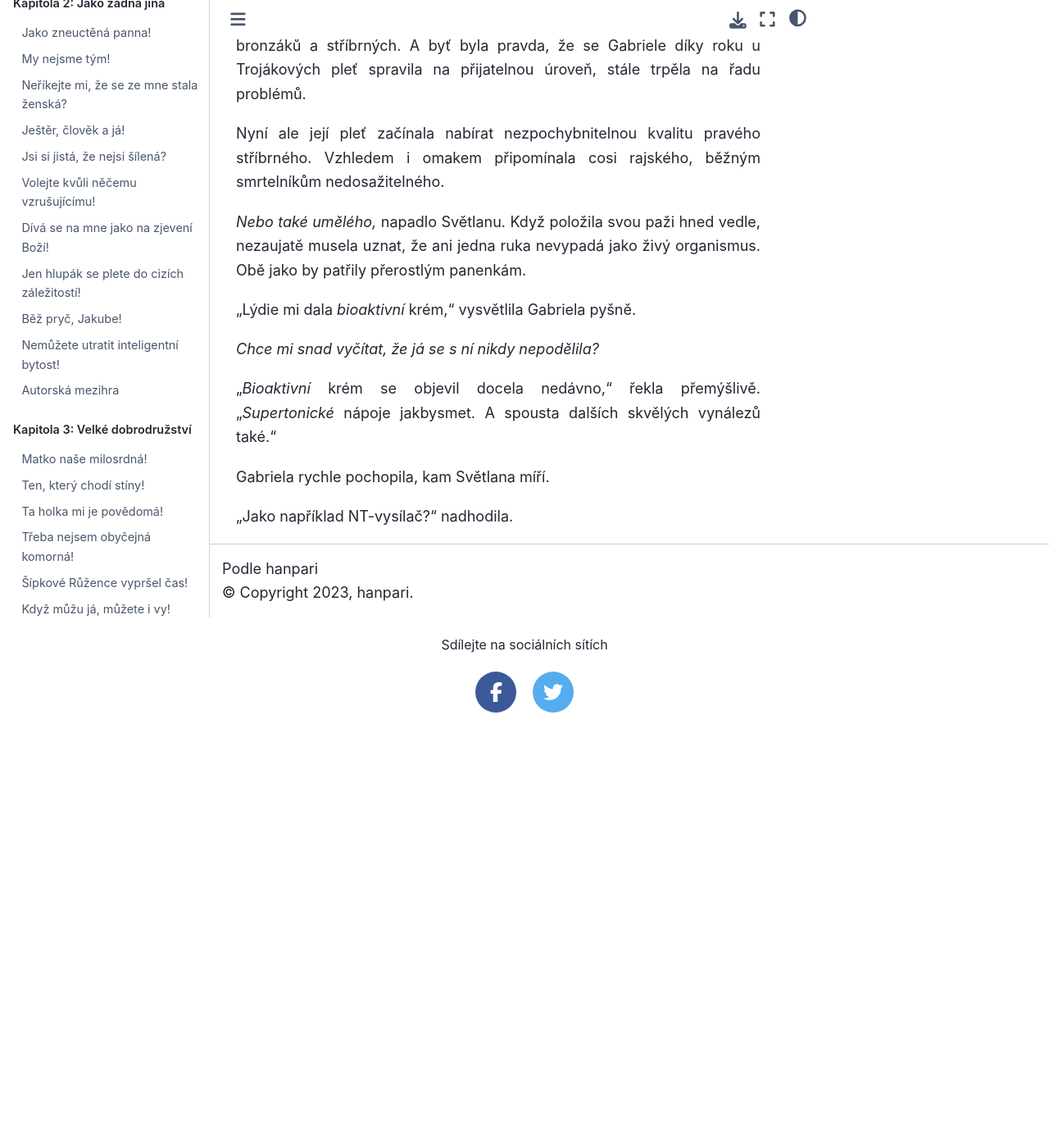
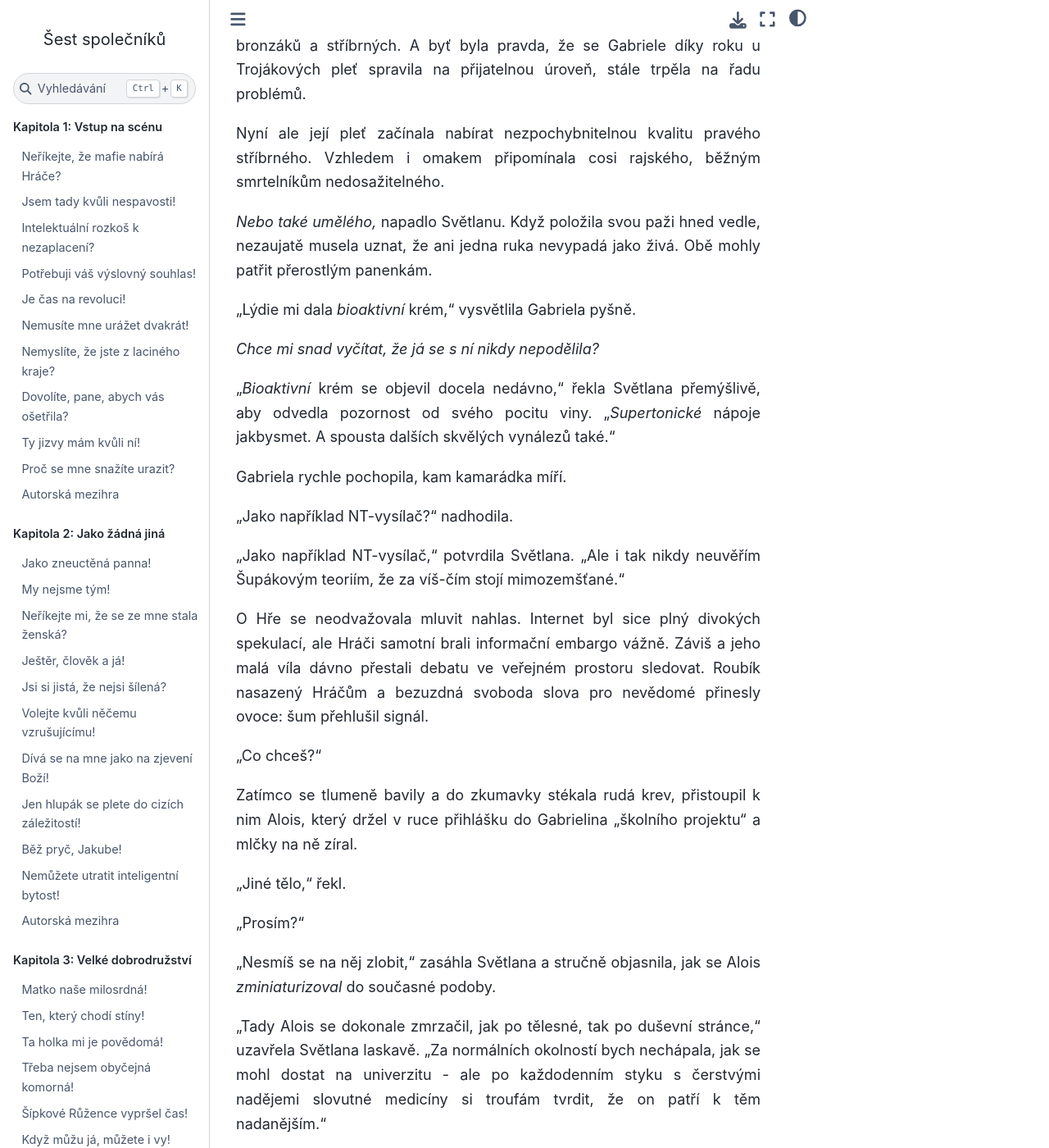
Before and after one commit to hanpari/sest-spolecniku, a Sphinx documentation site: the page built from source/sest_spolecniku/009-herecke-etudy/06.md, in a window 1280 px wide and 1400 px high, scrolled down 3957 px. Shown: the whole window at 82% size. Built offline with Sphinx 7.4.7 and the Sphinx Book theme 1.1.4, drawn with Linux system fonts in a browser that asks for light colours; pages that are not in the unit, such as notebooks, are missing from menus; before the commit the page ends 4826 px from its top, so only the background shows below that; some of the changed text lies outside the part shown.

Commit message:
Diskretni

```diff
--- a/source/sest_spolecniku/009-herecke-etudy/06.md
+++ b/source/sest_spolecniku/009-herecke-etudy/06.md
@@ -98,14 +98,40 @@
 
 Nyní ale její pleť začínala nabírat nezpochybnitelnou kvalitu pravého stříbrného. Vzhledem i omakem připomínala cosi rajského, běžným smrtelníkům nedosažitelného.
 
-*Nebo také umělého,* napadlo Světlanu. Když položila svou paži hned vedle, nezaujatě musela uznat, že ani jedna ruka nevypadá jako živý organismus. Obě jako by patřily přerostlým panenkám.
+*Nebo také umělého,* napadlo Světlanu. Když položila svou paži hned vedle, nezaujatě musela uznat, že ani jedna ruka nevypadá jako živá. Obě mohly patřit přerostlým panenkám.
 
 "Lýdie mi dala *bioaktivní* krém," vysvětlila Gabriela pyšně.
 
 *Chce mi snad vyčítat, že já se s ní nikdy nepodělila?*
 
-"*Bioaktivní* krém se objevil docela nedávno," řekla přemýšlivě. "*Supertonické* nápoje jakbysmet. A spousta dalších skvělých vynálezů také."
+"*Bioaktivní* krém se objevil docela nedávno," řekla Světlana přemýšlivě, aby odvedla pozornost od svého pocitu viny. "*Supertonické* nápoje jakbysmet. A spousta dalších skvělých vynálezů také."
 
-Gabriela rychle pochopila, kam Světlana míří.
+Gabriela rychle pochopila, kam kamarádka míří.
 
 "Jako například NT-vysílač?" nadhodila.
+
+"Jako například NT-vysílač," potvrdila Světlana. "Ale i tak nikdy neuvěřím Šupákovým teoriím, že za víš-čím stojí mimozemšťané."
+
+O Hře se neodvažovala mluvit nahlas. Internet byl sice plný divokých spekulací, ale Hráči samotní brali informační embargo vážně. Záviš a jeho malá víla dávno přestali debatu ve veřejném prostoru sledovat. Roubík nasazený Hráčům a bezuzdná svoboda slova pro nevědomé přinesly ovoce:  šum přehlušil signál.
+
+"Co chceš?"
+
+Zatímco se tlumeně bavily a do zkumavky stékala rudá krev, přistoupil k nim Alois, který držel v ruce přihlášku do Gabrielina "školního projektu" a mlčky na ně zíral.
+
+"Jiné tělo," řekl.
+
+"Prosím?"
+
+"Nesmíš se na něj zlobit," zasáhla Světlana a stručně objasnila, jak se Alois *zminiaturizoval* do současné podoby.
+
+"Tady Alois se dokonale zmrzačil, jak po tělesné, tak po duševní stránce," uzavřela Světlana laskavě. "Za normálních okolností bych nechápala, jak se mohl dostat na univerzitu - ale po každodenním styku s čerstvými nadějemi slovutné medicíny si troufám tvrdit, že on patří k těm nadanějším."
+
+"Jak snášíš bolest?" zeptala se Gabriela přímo.
+
+"Bolest?"
+
+Protože domluva s ním byla na dlouhé lokte, Gabriela Aloise švihla rákoskou; malý student si netečně třel ramena pod košilí, jako by ho štípl komár. "Proč jsi to udělala?" zeptal se.
+
+"Aha," poznamenala Gabriela trochu zklamaně.
+
+"Budeš muset zvolit individuální přístup," zachichotala se Světlana. "I kdybys ho ubila k smrti, tenhle diskrétní matematiku nepobere. Co to vůbec má být?" ukázala na bílou tabuli popsanou vzorci. "Černodušný nám dával otázky ze základní školy. Ti tví pokusní králíci nepotřebují znát teorii grafu, aby u něj prošli."
```
